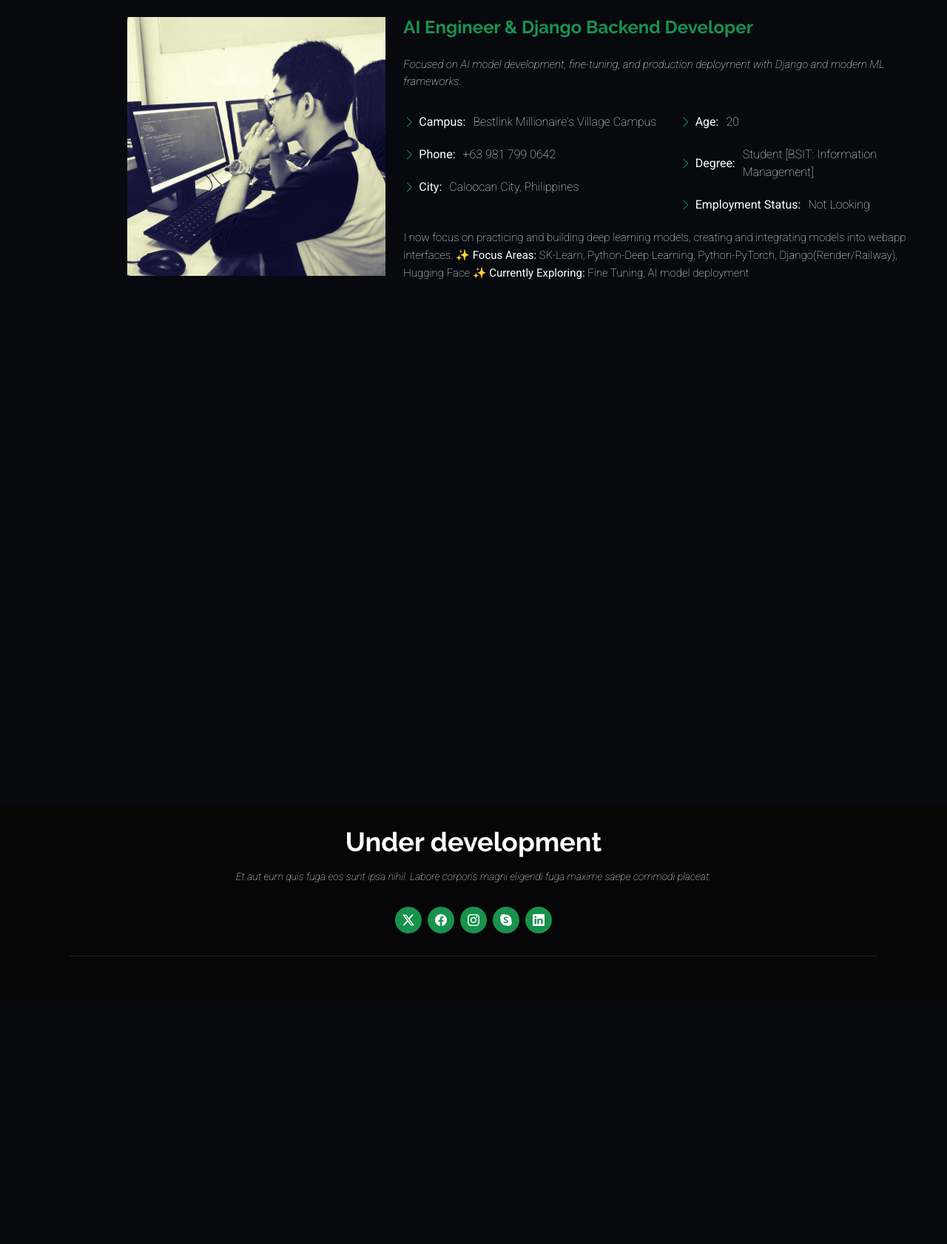
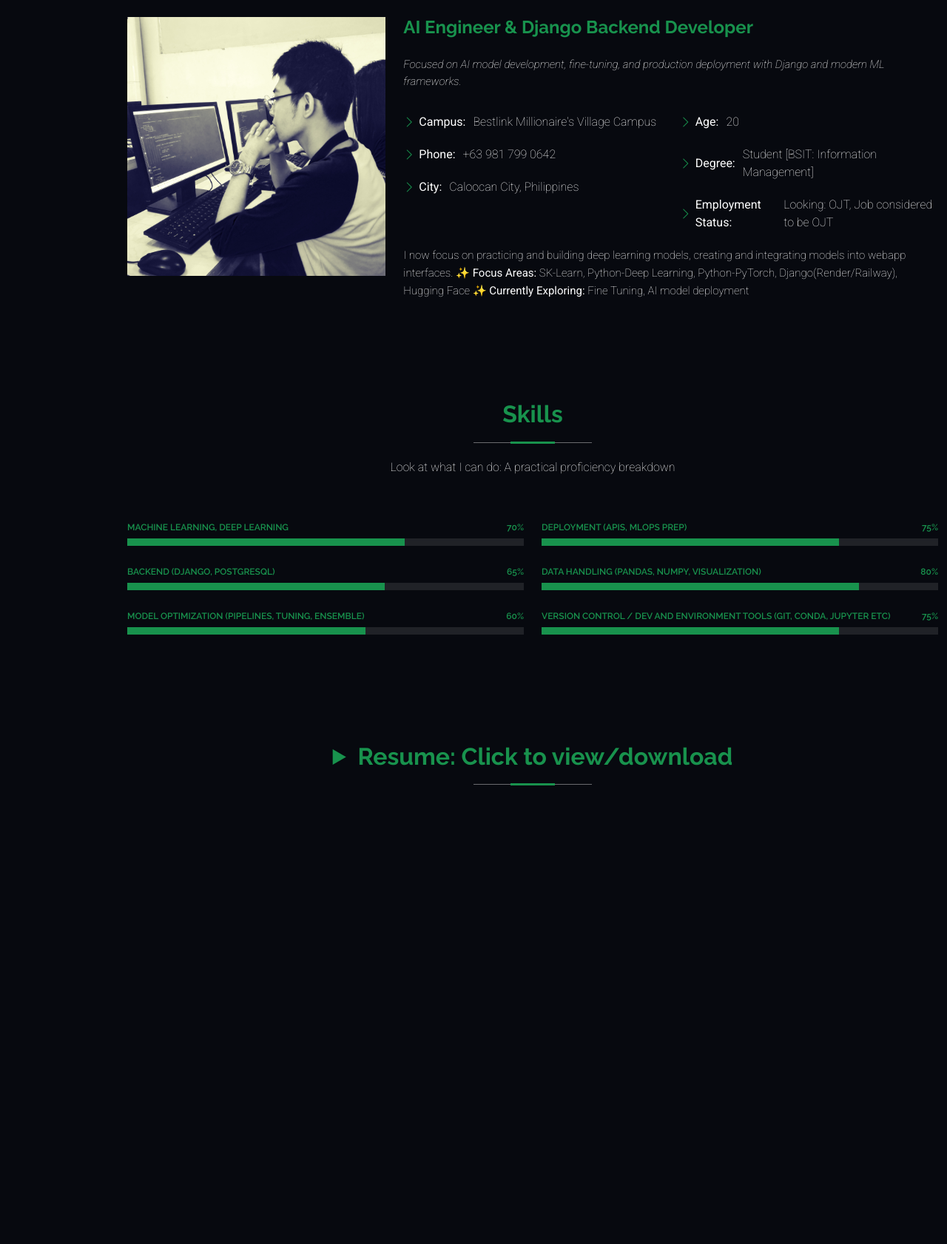
Before and after one commit to padrigon-lynbert/portfolio, a Django app: page / in a window 1280 px wide. Shown: the part 1056-2738 px from the top of the page at 74% size. Before the commit the page ends 2349 px from the top, so only its background shows below. Run offline with Django 5.2, Linux system fonts and the light colour scheme; some libraries are stand-ins or nearby versions.

Commit message:
Add: section: skill, resume

```diff
--- a/app1/templates/index.html
+++ b/app1/templates/index.html
@@ -132,7 +132,7 @@
                 <ul>
                   <li><i class="bi bi-chevron-right"></i> <strong>Age:</strong> <span>20</span></li>
                   <li><i class="bi bi-chevron-right"></i> <strong>Degree:</strong> <span>Student [BSIT: Information Management]</span></li>
-                  <li><i class="bi bi-chevron-right"></i> <strong>Employment Status:</strong> <span>Not Looking</span></li>
+                  <li><i class="bi bi-chevron-right"></i> <strong>Employment Status:</strong> <span>Looking: OJT, Job considered to be OJT</span></li>
                 </ul>
               </div>
             </div>
@@ -208,12 +208,12 @@
 
 
     <!-- Skills Section -->
-    <!-- <section id="skills" class="skills section">
+    <section id="skills" class="skills section">
 
 
       <div class="container section-title" data-aos="fade-up">
         <h2>Skills</h2>
-        <p>Necessitatibus eius consequatur ex aliquid fuga eum quidem sint consectetur velit</p>
+        <p>Look at what I can do: A practical proficiency breakdown</p>
       </div>
 
       <div class="container" data-aos="fade-up" data-aos-delay="100">
@@ -222,49 +222,48 @@
 
           <div class="col-lg-6">
 
-            <div class="progress">
-              <span class="skill"><span>HTML</span> <i class="val">100%</i></span>
+           <div class="progress">
+              <span class="skill"><span>Machine Learning, Deep Learning</span> <i class="val">70%</i></span>
               <div class="progress-bar-wrap">
-                <div class="progress-bar" role="progressbar" aria-valuenow="100" aria-valuemin="0" aria-valuemax="100"></div>
+                <div class="progress-bar" role="progressbar" aria-valuenow="70" aria-valuemin="0" aria-valuemax="100"></div>
               </div>
             </div>
 
             <div class="progress">
-              <span class="skill"><span>CSS</span> <i class="val">90%</i></span>
+              <span class="skill"><span>Backend (Django, PostgreSQL)</span> <i class="val">65%</i></span>
               <div class="progress-bar-wrap">
-                <div class="progress-bar" role="progressbar" aria-valuenow="90" aria-valuemin="0" aria-valuemax="100"></div>
+                <div class="progress-bar" role="progressbar" aria-valuenow="65" aria-valuemin="0" aria-valuemax="100"></div>
               </div>
             </div>
 
             <div class="progress">
-              <span class="skill"><span>JavaScript</span> <i class="val">75%</i></span>
+              <span class="skill"><span>Model Optimization (Pipelines, Tuning, Ensemble)</span> <i class="val">60%</i></span>
               <div class="progress-bar-wrap">
-                <div class="progress-bar" role="progressbar" aria-valuenow="75" aria-valuemin="0" aria-valuemax="100"></div>
+                <div class="progress-bar" role="progressbar" aria-valuenow="60" aria-valuemin="0" aria-valuemax="100"></div>
               </div>
             </div>
 
           </div>
 
           <div class="col-lg-6">
+            <div class="progress">
+              <span class="skill"><span>Deployment (APIs, MLOps Prep)</span> <i class="val">75%</i></span>
+              <div class="progress-bar-wrap">
+                <div class="progress-bar" role="progressbar" aria-valuenow="75" aria-valuemin="0" aria-valuemax="100"></div>
+              </div>
+            </div>
 
             <div class="progress">
-              <span class="skill"><span>PHP</span> <i class="val">80%</i></span>
+              <span class="skill"><span>Data Handling (pandas, NumPy, Visualization)</span> <i class="val">80%</i></span>
               <div class="progress-bar-wrap">
                 <div class="progress-bar" role="progressbar" aria-valuenow="80" aria-valuemin="0" aria-valuemax="100"></div>
               </div>
             </div>
 
             <div class="progress">
-              <span class="skill"><span>WordPress/CMS</span> <i class="val">90%</i></span>
+              <span class="skill"><span>Version Control / Dev and Environment Tools (Git, conda, Jupyter etc)</span> <i class="val">75%</i></span>
               <div class="progress-bar-wrap">
-                <div class="progress-bar" role="progressbar" aria-valuenow="90" aria-valuemin="0" aria-valuemax="100"></div>
-              </div>
-            </div>
-
-            <div class="progress">
-              <span class="skill"><span>Photoshop</span> <i class="val">55%</i></span>
-              <div class="progress-bar-wrap">
-                <div class="progress-bar" role="progressbar" aria-valuenow="55" aria-valuemin="0" aria-valuemax="100"></div>
+                <div class="progress-bar" role="progressbar" aria-valuenow="75" aria-valuemin="0" aria-valuemax="100"></div>
               </div>
             </div>
 
@@ -274,24 +273,42 @@
 
       </div>
 
-    </section> -->
+    </section>
     <!-- /Skills Section -->
 
     <!-- Resume Section -->
     <section id="resume" class="resume section">
 
       <!-- Section Title -->
-      <!-- <div class="container section-title" data-aos="fade-up">
-        <h2>Resume</h2>
-        <p>Magnam dolores commodi suscipit. Necessitatibus eius consequatur ex aliquid fuga eum quidem. Sit sint consectetur velit. Quisquam quos quisquam cupiditate. Et nemo qui impedit suscipit alias ea. Quia fugiat sit in iste officiis commodi quidem hic quas.</p>
-      </div> -->
+      <div class="container section-title" data-aos="fade-up">
+        <!-- <a href="assets/resume.pdf" target="_blank" class="btn btn-primary"
+            style="margin: 10px; background-color: #1d3c1f; border-color: #dad70f; color: rgb(255, 255, 255);">
+              Download Resume (PDF)
+        </a> -->
+
+          <h2>
+            <details>
+              <summary>Resume: Click to view/download</summary>
+              <iframe
+                src="static/others/CV%20Padrigon,%20Lynbert.pdf"
+                width="80%"
+                height="750px"
+                style="border: none; margin-top: 10px;">
+              </iframe>
+            </details>
+          </h2>
+
+
+      </div>
       <!-- End Section Title -->
 
-      <!-- <div class="container">
+      <div class="container">
+
+
 
         <div class="row">
 
-          <div class="col-lg-6" data-aos="fade-up" data-aos-delay="100">
+          <!-- <div class="col-lg-6" data-aos="fade-up" data-aos-delay="100">
             <h3 class="resume-title">Sumary</h3>
 
             <div class="resume-item pb-0">
@@ -304,24 +321,10 @@
               </ul>
             </div>
 
-            <h3 class="resume-title">Education</h3>
-            <div class="resume-item">
-              <h4>Master of Fine Arts &amp; Graphic Design</h4>
-              <h5>2015 - 2016</h5>
-              <p><em>Rochester Institute of Technology, Rochester, NY</em></p>
-              <p>Qui deserunt veniam. Et sed aliquam labore tempore sed quisquam iusto autem sit. Ea vero voluptatum qui ut dignissimos deleniti nerada porti sand markend</p>
-            </div>
 
-            <div class="resume-item">
-              <h4>Bachelor of Fine Arts &amp; Graphic Design</h4>
-              <h5>2010 - 2014</h5>
-              <p><em>Rochester Institute of Technology, Rochester, NY</em></p>
-              <p>Quia nobis sequi est occaecati aut. Repudiandae et iusto quae reiciendis et quis Eius vel ratione eius unde vitae rerum voluptates asperiores voluptatem Earum molestiae consequatur neque etlon sader mart dila</p>
-            </div>
+          </div> -->
 
-          </div>
-
-          <div class="col-lg-6" data-aos="fade-up" data-aos-delay="200">
+          <!-- <div class="col-lg-6" data-aos="fade-up" data-aos-delay="200">
             <h3 class="resume-title">Professional Experience</h3>
             <div class="resume-item">
               <h4>Senior graphic design specialist</h4>
@@ -347,11 +350,11 @@
               </ul>
             </div>
 
-          </div>
+          </div> -->
 
         </div>
 
-      </div> -->
+      </div>
 
     </section>
     <!-- /Resume Section -->
--- a/portfolio/settings.py
+++ b/portfolio/settings.py
@@ -106,7 +106,7 @@ AUTH_PASSWORD_VALIDATORS = [
 ]
 
 
-# Internationalization
+# Internationalization``
 # https://docs.djangoproject.com/en/5.1/topics/i18n/
 
 LANGUAGE_CODE = 'en-us'
```
Also changed, not shown: 2 other files.
